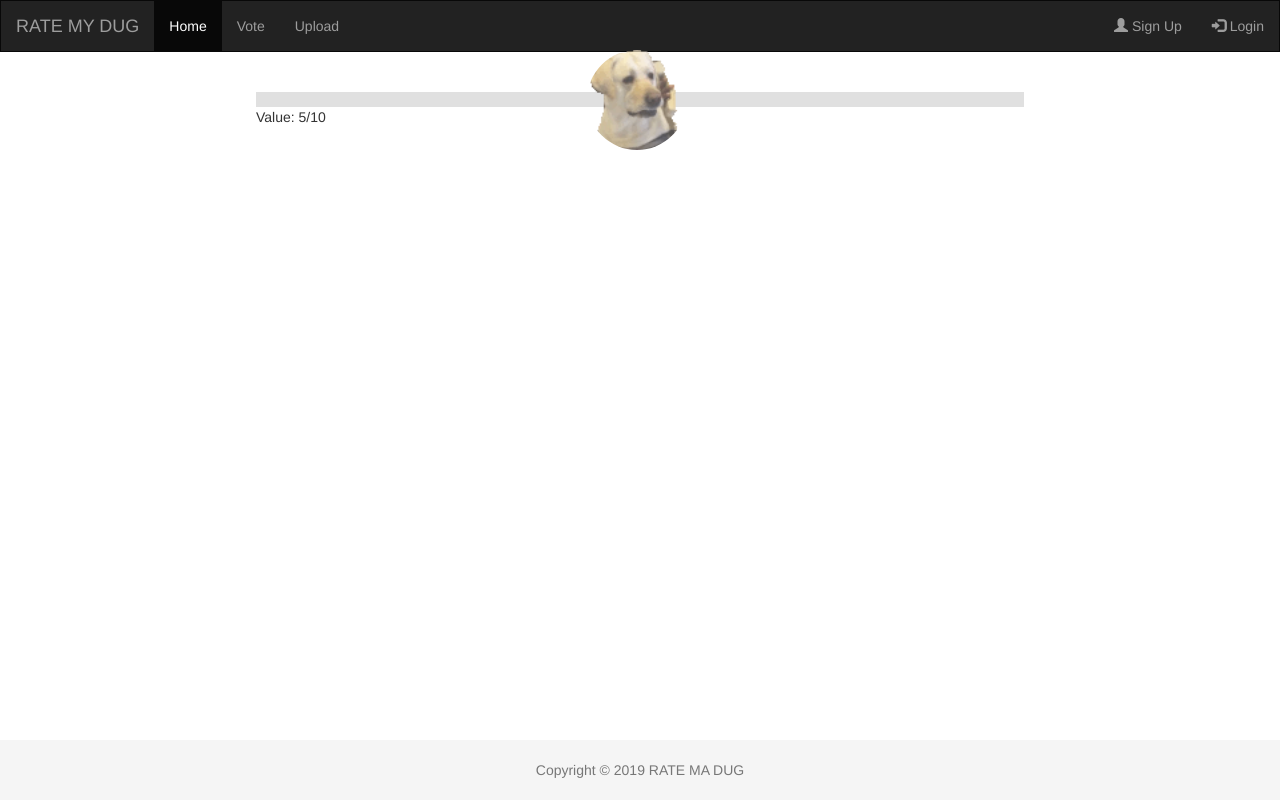
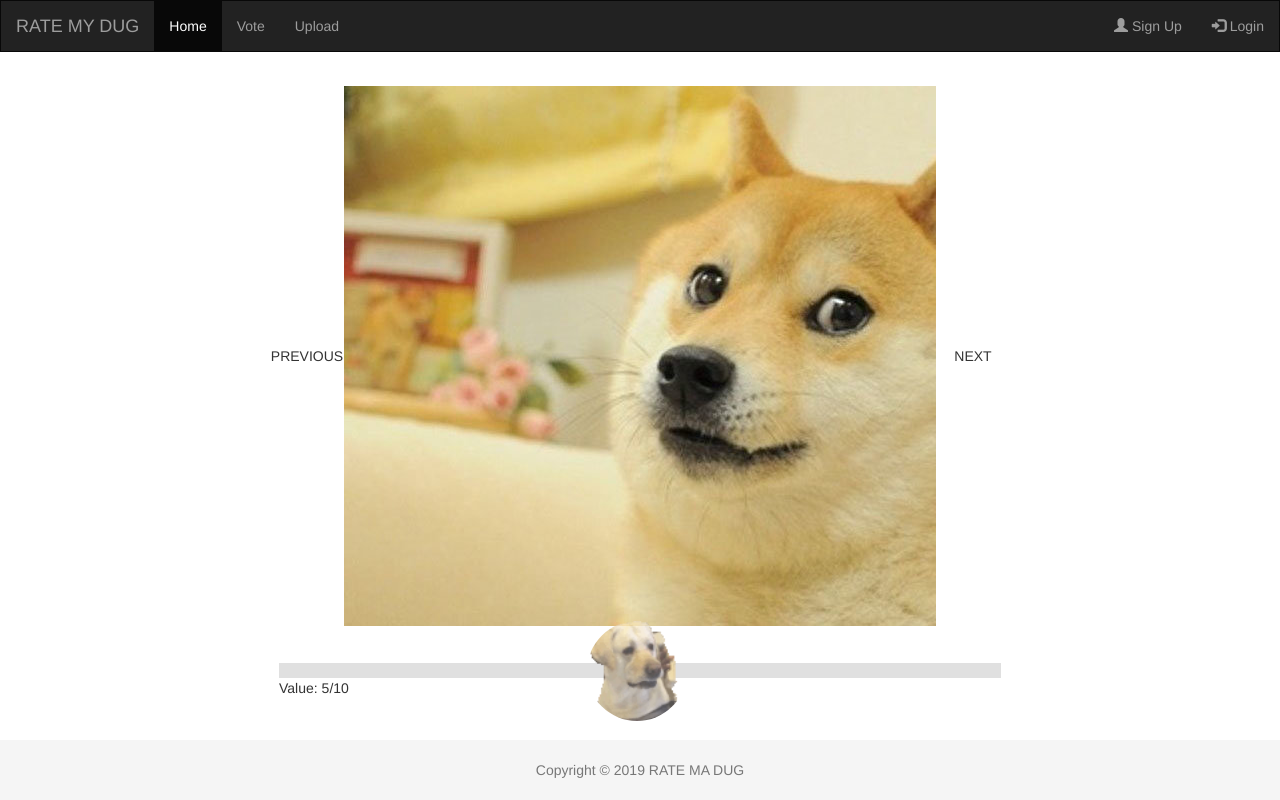
Before and after one commit to ross-boyd/WAD2-Group, a Django app: page /vote/ in a window 1280 px wide. Run offline with Django 3.2, Linux system fonts and the light colour scheme; some libraries are stand-ins or nearby versions.

Commit message:
Vote page updates
Created basic layout with the css.

```diff
--- a/ratemydog/bestboy/static/bestboy/css/style.css
+++ b/ratemydog/bestboy/static/bestboy/css/style.css
@@ -32,9 +32,6 @@ body {
 * {
     border-radius: 0 !important;
 }
-.slidecontainer {
-    width: 100%; /* Width of the outside container */
-}
 
 /* The slider itself */
 .slider {
@@ -67,6 +64,7 @@ cursor: pointer;
 background-position: center center; /* First value is from left and second is from top. You can use use number as well*/
 background-repeat: no-repeat;
 background-size: cover;
+border: 10px;
 }
 
 .slider::-moz-range-thumb {
@@ -78,5 +76,37 @@ cursor: pointer;
 background-position: center center; /* First value is from left and second is from top. You can use use number as well*/
 background-repeat: no-repeat;
 background-size: cover;
+border: 10px;
 }
 /*w3 schools */
+
+.slidecontainer {
+    width: auto;
+    padding: 3%;
+    margin: 0 auto;
+    height: auto;
+}
+.vote-container{
+    width: 60%;
+    margin: 0 auto;
+}
+.image-container {
+    width: 80%;
+    height: 100%;
+    float: left;
+    overflow: hidden;
+}
+.another-container {
+    width: 100%;
+    padding: 1em;
+    margin: auto;
+    display: flex;
+}
+.img-move {
+    width: 10%;
+    height: 100;
+    margin: auto;
+    float: left;
+    text-align: center;
+    line-height: 100%;
+}
--- a/ratemydog/templates/vote.html
+++ b/ratemydog/templates/vote.html
@@ -1,20 +1,30 @@
 {% extends "base.html" %}
-{% load staticfiles%}
+{% load staticfiles %}
 
 {% block content %}
 
-<br />
-<div style="width:60%; margin:0 auto;">
-    <!-- w3 schools -->
+<div class="vote-container">
+    <div class="another-container">
+        <div class="img-move">
+            PREVIOUS
+        </div>
+        <div class="image-container">
+            <img src="{% static 'bestboy/img/dog1.jpg' %}" style="display:block; margin-left:auto; margin-right:auto;">
+        </div>
+        <div class="img-move">
+            NEXT
+        </div>
+    </div>
     <div class="slidecontainer">
-        <style data="thumbStyle" type="text/css">
-        </style>
+            <style data="thumbStyle" type="text/css">
+            </style>
 
-        <input type="range" min="1" max="100" value="50" class="slider" id="rating">
-        <p>Value: <span id="demoOutput"></span>/10</p>
+            <input type="range" min="1" max="100" value="50" class="slider" id="rating">
+            <p>Value: <span id="demoOutput"></span>/10</p>
     </div>
-    <!-- w3 schools -->
 </div>
+
+
 
 <script>
 var slider = document.getElementById("rating");
```
Also changed, not shown: ratemydog/bestboy/static/bestboy/img/dog1.jpg (added).
